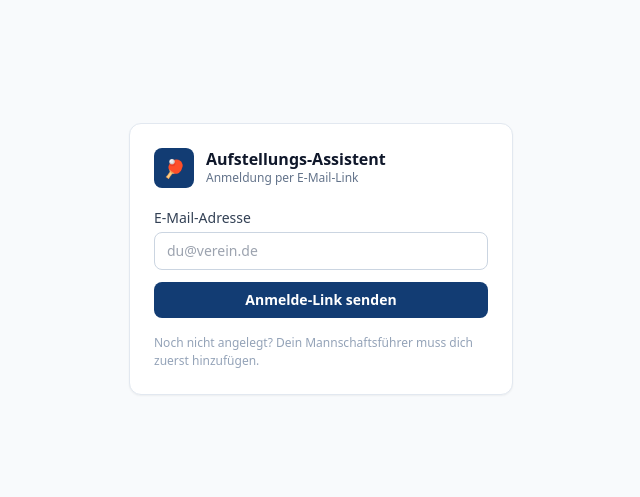
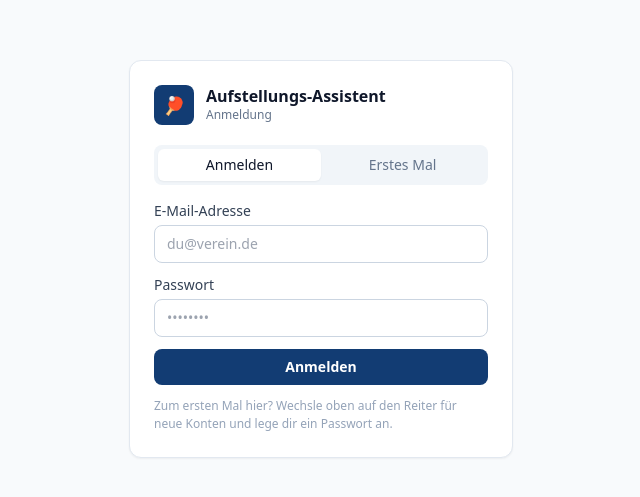
Before and after one commit to CarstenSchulte21/aufstellungs-assistent, a Next.js app: page /login in a window 1280 px wide. Shown: the part 141-638 px from the top of the page, without its empty margins (319-959 px from the left). Built offline with nearby package versions, Linux system fonts and the light colour scheme.

Commit message:
Login: E-Mail + Passwort (kein Mailversand, kein Rate-Limit)

```diff
--- a/src/app/login/page.tsx
+++ b/src/app/login/page.tsx
@@ -4,27 +4,55 @@ import { useState } from "react";
 import { createClient } from "@/lib/supabase/client";
 
 export default function LoginPage() {
+  const [modus, setModus] = useState<"anmelden" | "registrieren">("anmelden");
   const [email, setEmail] = useState("");
-  const [status, setStatus] = useState<"idle" | "sending" | "sent" | "error">(
-    "idle"
-  );
+  const [pw, setPw] = useState("");
+  const [busy, setBusy] = useState(false);
   const [fehler, setFehler] = useState("");
 
-  async function login(e: React.FormEvent) {
+  async function submit(e: React.FormEvent) {
     e.preventDefault();
-    setStatus("sending");
+    setBusy(true);
     setFehler("");
     const supabase = createClient();
-    const { error } = await supabase.auth.signInWithOtp({
+
+    if (modus === "registrieren") {
+      const { data, error } = await supabase.auth.signUp({
         email,
-      options: { emailRedirectTo: `${window.location.origin}/auth/finish` },
+        password: pw,
       });
       if (error) {
-      setStatus("error");
-      setFehler(error.message);
-    } else {
-      setStatus("sent");
+        setBusy(false);
+        setFehler(
+          /already registered|exists/i.test(error.message)
+            ? "Für diese E-Mail gibt es schon ein Konto. Bitte melde dich an."
+            : /at least/i.test(error.message)
+            ? "Das Passwort muss mindestens 6 Zeichen haben."
+            : "Registrierung fehlgeschlagen: " + error.message
+        );
+        return;
       }
+      if (!data.session) {
+        setBusy(false);
+        setFehler(
+          "Konto angelegt, aber es fehlt noch die Freigabe. Bitte melde dich beim Admin."
+        );
+        return;
+      }
+      window.location.assign("/");
+      return;
+    }
+
+    const { error } = await supabase.auth.signInWithPassword({
+      email,
+      password: pw,
+    });
+    if (error) {
+      setBusy(false);
+      setFehler("E-Mail oder Passwort ist falsch.");
+      return;
+    }
+    window.location.assign("/");
   }
 
   return (
@@ -38,21 +66,44 @@ export default function LoginPage() {
             <h1 className="text-base font-bold leading-tight text-slate-900">
               Aufstellungs-Assistent
             </h1>
-            <p className="text-[12px] text-slate-500">Anmeldung per E-Mail-Link</p>
+            <p className="text-[12px] text-slate-500">
+              {modus === "anmelden" ? "Anmeldung" : "Konto anlegen"}
+            </p>
           </div>
         </div>
 
-        {status === "sent" ? (
-          <div className="rounded-lg bg-emerald-50 p-4 text-sm text-emerald-800">
-            <p className="font-semibold">E-Mail ist unterwegs.</p>
-            <p className="mt-1">
-              Wir haben dir einen Anmelde-Link an <strong>{email}</strong>{" "}
-              geschickt. Öffne ihn einfach — er funktioniert auf jedem Gerät und
-              in jedem Browser.
-            </p>
+        <div className="mb-4 flex rounded-lg bg-slate-100 p-1 text-sm font-medium">
+          <button
+            type="button"
+            onClick={() => {
+              setModus("anmelden");
+              setFehler("");
+            }}
+            className={`flex-1 rounded-md px-3 py-1.5 transition ${
+              modus === "anmelden"
+                ? "bg-white text-slate-900 shadow-sm"
+                : "text-slate-500"
+            }`}
+          >
+            Anmelden
+          </button>
+          <button
+            type="button"
+            onClick={() => {
+              setModus("registrieren");
+              setFehler("");
+            }}
+            className={`flex-1 rounded-md px-3 py-1.5 transition ${
+              modus === "registrieren"
+                ? "bg-white text-slate-900 shadow-sm"
+                : "text-slate-500"
+            }`}
+          >
+            Erstes Mal
+          </button>
         </div>
-        ) : (
-          <form onSubmit={login} className="space-y-3">
+
+        <form onSubmit={submit} className="space-y-3">
           <label className="block text-sm font-medium text-slate-700">
             E-Mail-Adresse
             <input
@@ -61,27 +112,44 @@ export default function LoginPage() {
               value={email}
               onChange={(e) => setEmail(e.target.value)}
               placeholder="du@verein.de"
+              autoComplete="email"
+              className="mt-1 w-full rounded-lg border border-slate-300 px-3 py-2 text-sm outline-none focus:border-primary focus:ring-1 focus:ring-primary"
+            />
+          </label>
+          <label className="block text-sm font-medium text-slate-700">
+            Passwort
+            <input
+              type="password"
+              required
+              minLength={6}
+              value={pw}
+              onChange={(e) => setPw(e.target.value)}
+              placeholder={modus === "registrieren" ? "mind. 6 Zeichen" : "••••••••"}
+              autoComplete={
+                modus === "registrieren" ? "new-password" : "current-password"
+              }
               className="mt-1 w-full rounded-lg border border-slate-300 px-3 py-2 text-sm outline-none focus:border-primary focus:ring-1 focus:ring-primary"
             />
           </label>
           <button
             type="submit"
-              disabled={status === "sending"}
+            disabled={busy}
             className="w-full rounded-lg bg-primary px-3 py-2 text-sm font-semibold text-white transition hover:bg-primary-dark disabled:opacity-60"
           >
-              {status === "sending" ? "Link wird gesendet…" : "Anmelde-Link senden"}
+            {busy
+              ? "Bitte warten…"
+              : modus === "registrieren"
+              ? "Konto anlegen & anmelden"
+              : "Anmelden"}
           </button>
-            {status === "error" && (
-              <p className="text-sm text-rose-600">
-                Fehler: {fehler || "Bitte später erneut versuchen."}
+          {fehler && <p className="text-sm text-rose-600">{fehler}</p>}
+        </form>
+
+        <p className="pt-3 text-[12px] text-slate-400">
+          {modus === "registrieren"
+            ? "Nutze die E-Mail-Adresse, die dein Mannschaftsführer hinterlegt hat — nur dann wirst du deinem Spielerprofil zugeordnet."
+            : "Zum ersten Mal hier? Wechsle oben auf den Reiter für neue Konten und lege dir ein Passwort an."}
         </p>
-            )}
-            <p className="pt-1 text-[12px] text-slate-400">
-              Noch nicht angelegt? Dein Mannschaftsführer muss dich zuerst
-              hinzufügen.
-            </p>
-          </form>
-        )}
       </div>
     </main>
   );
--- a/src/lib/supabase/client.ts
+++ b/src/lib/supabase/client.ts
@@ -7,13 +7,6 @@ import { createBrowserClient } from "@supabase/ssr";
 export function createClient() {
   return createBrowserClient(
     process.env.NEXT_PUBLIC_SUPABASE_URL!,
-    process.env.NEXT_PUBLIC_SUPABASE_ANON_KEY!,
-    {
-      // Implicit-Flow: Der Magic-Link liefert die Tokens im URL-Fragment und
-      // braucht keinen browsergebundenen PKCE-Verifier — dadurch funktioniert
-      // der Link geräte-/browserübergreifend. Die Session setzen wir in
-      // /auth/callback selbst aus dem Fragment.
-      auth: { flowType: "implicit", detectSessionInUrl: false },
-    }
+    process.env.NEXT_PUBLIC_SUPABASE_ANON_KEY!
   );
 }
```
Lines whose indentation alone changed are shown as unchanged.
